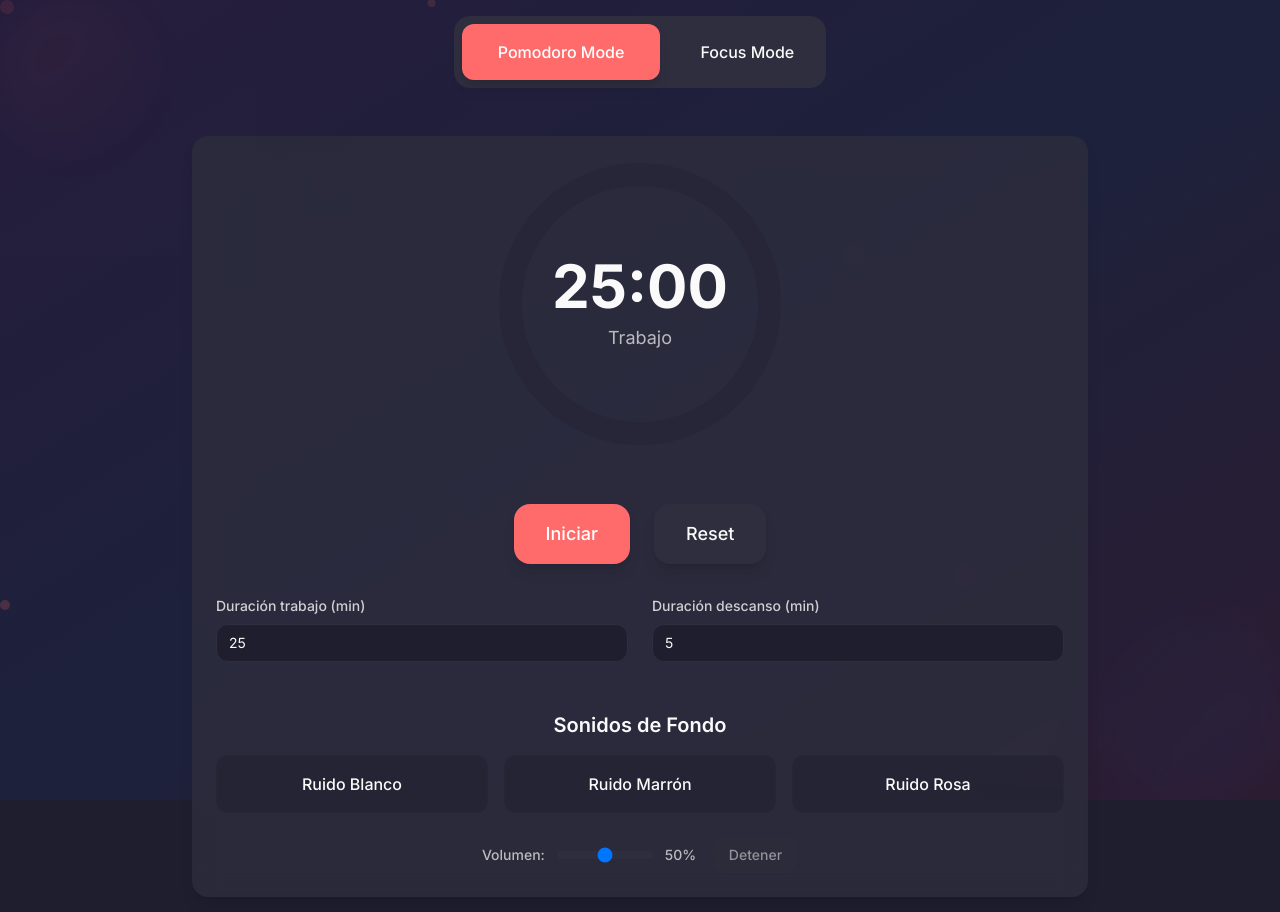
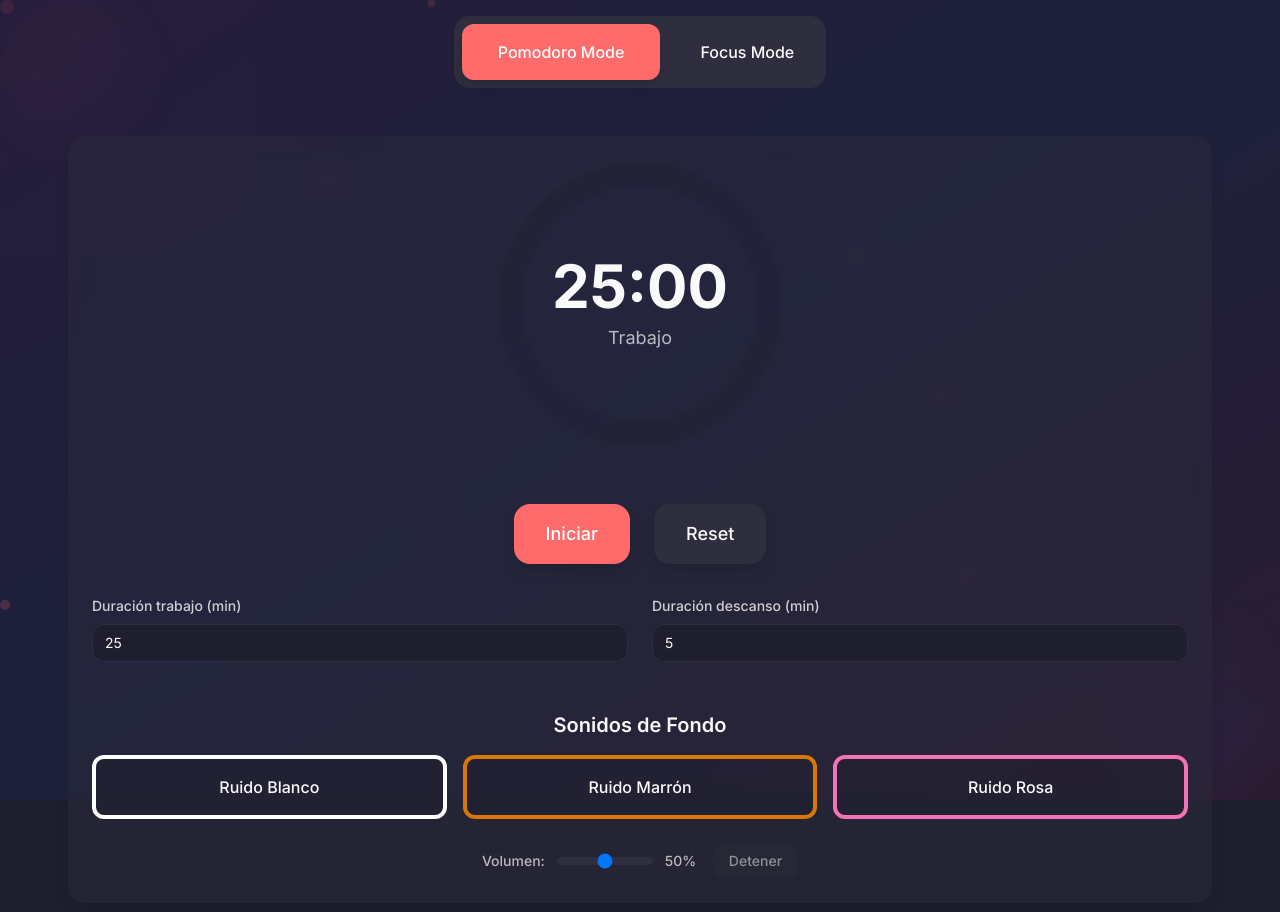
Before and after one commit to juanma97/focus, a React (Vite) app: page / in a window 1280 px wide. Shown: the top 912 px of the page. Built offline with nearby package versions, Linux system fonts and the light colour scheme.

Commit message:
redesigned sounds player

```diff
--- a/src/App.tsx
+++ b/src/App.tsx
@@ -47,7 +47,7 @@ function App() {
 
       {/* Main Content */}
       <main className="flex-1 flex items-center justify-center p-4 relative z-10 min-h-0">
-        <div className="max-w-4xl w-full h-full">
+        <div className="w-full h-full">
           {mode === 'pomodoro' ? <PomodoroTimer /> : <FocusMode />}
         </div>
       </main>
--- a/src/components/FocusMode.tsx
+++ b/src/components/FocusMode.tsx
@@ -2,8 +2,8 @@ import SoundPlayer from './SoundPlayer'
 
 function FocusMode() {
   return (
-    <div className="w-full max-w-4xl mx-auto">
-      <div className="card bg-timer/80 backdrop-blur-md">
+    <div className="w-11/12 mx-auto">
+      <div className="card bg-timer/40 backdrop-blur-md">
         {/* Content */}
         <div className="text-center">
           <div className="mb-16">
--- a/src/components/PomodoroTimer.tsx
+++ b/src/components/PomodoroTimer.tsx
@@ -66,8 +66,8 @@ function PomodoroTimer() {
   const progress = ((isBreak ? config.breakDuration * 60 : config.workDuration * 60) - timeLeft) / (isBreak ? config.breakDuration * 60 : config.workDuration * 60)
 
   return (
-    <div className="w-full max-w-4xl mx-auto h-full flex flex-col">
-      <div className="card bg-timer/80 backdrop-blur-md flex-1 flex flex-col">
+    <div className="w-11/12 mx-auto h-full flex flex-col">
+      <div className="card bg-timer/40 backdrop-blur-md flex-1 flex flex-col">
         {/* Timer Display */}
         <div className="text-center mb-8 flex-1 flex flex-col justify-center">
           <div className="relative w-72 h-72 mx-auto mb-6">
--- a/src/components/SoundPlayer.tsx
+++ b/src/components/SoundPlayer.tsx
@@ -71,19 +71,47 @@ function SoundPlayer() {
 
       {/* Sound Buttons */}
       <div className="grid grid-cols-1 md:grid-cols-3 gap-4 mb-6">
-        {sounds.map((sound) => (
+        {sounds.map((sound) => {
+          const getBorderColor = (soundName: string) => {
+            switch (soundName) {
+              case 'white':
+                return 'border-white'
+              case 'brown':
+                return 'border-amber-600'
+              case 'pink':
+                return 'border-pink-400'
+              default:
+                return 'border-timer/30'
+            }
+          }
+
+          const getBackgroundColor = (soundName: string) => {
+            switch (soundName) {
+              case 'white':
+                return 'bg-white'
+              case 'brown':
+                return 'bg-amber-600'
+              case 'pink':
+                return 'bg-pink-400'
+              default:
+                return 'bg-primary/50'
+            }
+          }
+
+          return (
             <button
               key={sound.name}
               onClick={() => playSound(sound.name)}
-            className={`p-4 rounded-xl font-medium transition-all duration-200 ${
+              className={`p-4 rounded-xl font-medium transition-all duration-200 border-4 ${
                 currentSound === sound.name && isPlaying
-                ? 'bg-accent text-white shadow-lg'
-                : 'bg-primary/50 hover:bg-primary/70 text-text border border-timer/30'
+                  ? `${getBackgroundColor(sound.name)} text-black shadow-lg ${getBorderColor(sound.name)}`
+                  : `bg-primary/50 hover:bg-primary/70 text-text ${getBorderColor(sound.name)}`
               }`}
             >
               {sound.label}
             </button>
-        ))}
+          )
+        })}
       </div>
 
               {/* Controls */}
```
Lines whose indentation alone changed are shown as unchanged.
